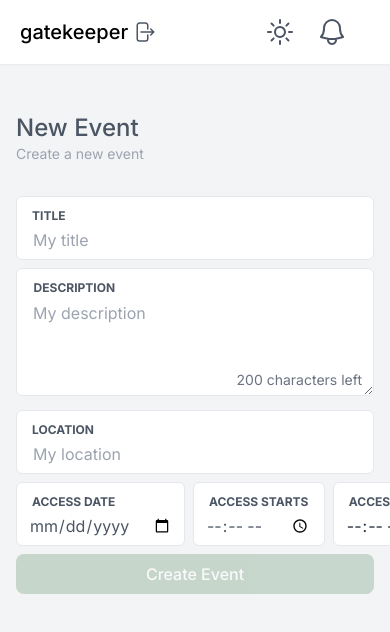
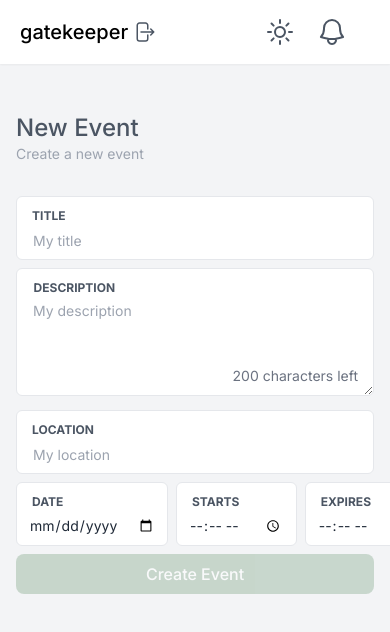
Before and after one commit to UNLV-CS-GANG/gatekeeper, a Next.js app: page /createEvent in a window 390 px wide. Shown: the top 632 px of the page. Built offline with nearby package versions, Linux system fonts and the light colour scheme; no server answers.

Commit message:
style: :lipstick: update create event page

```diff
--- a/components/Event/EventForm.tsx
+++ b/components/Event/EventForm.tsx
@@ -77,7 +77,7 @@ export default function EventForm({ userId }: { userId: string | null }) {
               Title
             </label>
             <input
-              className="h-16 w-full rounded-md border px-4 pt-6 text-gray-800"
+              className="h-16 w-full rounded-md border px-4 pt-6 text-sm text-gray-800 sm:text-base"
               type="text"
               id="title"
               placeholder="My title"
@@ -96,12 +96,12 @@ export default function EventForm({ userId }: { userId: string | null }) {
           <div className="relative">
             <label
               htmlFor="description"
-              className="absolute left-[0.6rem] top-3 rounded-xl bg-opacity-50 px-2 text-xs font-bold uppercase text-gray-600 backdrop-blur-md"
+              className="absolute left-[0.6rem] top-3 rounded-xl bg-opacity-50 px-2 text-xs font-bold uppercase text-gray-600 backdrop-blur-sm"
             >
               Description
             </label>
             <textarea
-              className="h-32 w-full rounded-md border px-4 pt-8 text-gray-800"
+              className="h-32 w-full rounded-md border px-4 pt-8 text-sm text-gray-800 sm:text-base"
               id="description"
               placeholder="My description"
               maxLength={descMaxLength}
@@ -112,7 +112,7 @@ export default function EventForm({ userId }: { userId: string | null }) {
               value={tempDesc}
               onChange={(ev) => setTempDesc(ev.target.value)}
             />
-            <p className="absolute bottom-3 right-3 text-sm text-gray-500">
+            <p className="absolute bottom-3 right-3 rounded-full p-1 text-sm text-gray-500 backdrop-blur-sm">
               {descMaxLength - tempDesc.length} characters left
             </p>
           </div>
@@ -125,7 +125,7 @@ export default function EventForm({ userId }: { userId: string | null }) {
               Location
             </label>
             <input
-              className="h-16 w-full rounded-md border px-4 pt-6 text-gray-800"
+              className="h-16 w-full rounded-md border px-4 pt-6 text-sm text-gray-800 sm:text-base"
               type="text"
               id="location"
               placeholder="My location"
@@ -147,10 +147,11 @@ export default function EventForm({ userId }: { userId: string | null }) {
                 htmlFor="access-date"
                 className="absolute left-4 top-3 text-xs font-bold uppercase text-gray-600"
               >
-                Access Date
+                <p className="hidden sm:block">Access Date</p>
+                <p className="block sm:hidden">Date</p>
               </label>
               <input
-                className="h-16 w-full cursor-pointer rounded-md border px-3 pt-6 text-gray-600"
+                className="h-16 w-full cursor-pointer rounded-md border px-3 pt-6 text-sm text-gray-800 sm:text-base"
                 type="date"
                 id="access-date"
                 value={tempAccessDate}
@@ -163,10 +164,11 @@ export default function EventForm({ userId }: { userId: string | null }) {
                 htmlFor="access-start"
                 className="absolute left-4 top-3 text-xs font-bold uppercase text-gray-600"
               >
-                Access Starts
+                <p className="hidden sm:block">Access Starts</p>
+                <p className="block sm:hidden">Starts</p>
               </label>
               <input
-                className="h-16 w-full cursor-pointer rounded-md border px-3 pt-6 text-gray-600"
+                className="h-16 w-full cursor-pointer rounded-md border px-3 pt-6 text-sm text-gray-800 sm:text-base"
                 type="time"
                 id="access-start"
                 value={tempAccessStart}
@@ -179,10 +181,11 @@ export default function EventForm({ userId }: { userId: string | null }) {
                 htmlFor="access-end"
                 className="absolute left-4 top-3 text-xs font-bold uppercase text-gray-600"
               >
-                Access Expires
+                <p className="hidden sm:block">Access Expires</p>
+                <p className="block sm:hidden">Expires</p>
               </label>
               <input
-                className="h-16 w-full cursor-pointer rounded-md border px-3 pt-6 text-gray-800"
+                className="h-16 w-full cursor-pointer rounded-md border px-3 pt-6 text-sm text-gray-800 sm:text-base"
                 type="time"
                 id="access-end"
                 value={tempAccessEnd}
```
